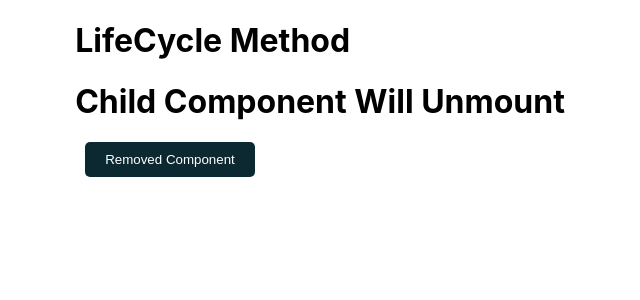
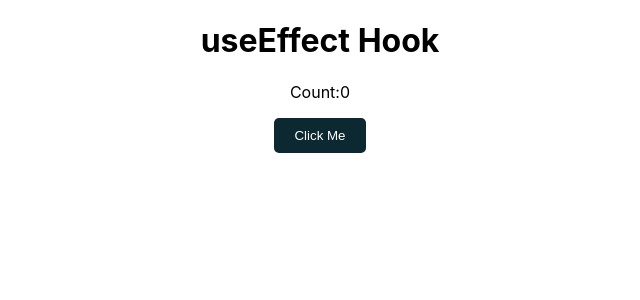
Before and after one commit to AKSHAY0128W/React, a React (Create React App) app: page / in a window 1280 px wide. Shown: the top 300 px of the page, without its empty margins (320-960 px from the left). Built offline with nearby package versions, Linux system fonts and the light colour scheme.

Commit message:
Learn useEffect Hook

```diff
--- a/src/App.js
+++ b/src/App.js
@@ -1,141 +1,27 @@
-import React, { useState } from 'react';
+import React, { useState, useEffect } from 'react';
 import './App.css';
-import User from './Components/user';
-import UserJsx from './Components/user.jsx';
-import Event from './Components/Event';
-import State from './Components/state';
-import Counter from './Components/Counter.jsx';
-import UserCard from './Components/UserCard.jsx';
-import PropsClass from './Components/propsClass.jsx';
-import UserList from './Components/UserList';
-import InputBox from './Components/inputBox.jsx';
-import Toggle from './Components/Toggle.jsx';
-import FormHandling from './Components/FormHandling.jsx';
-import ConditionalRendering from './Components/conditionalRendering.jsx';
-import FormValidation from './Components/formValidation.jsx';
-import FuncProps from './Components/FuncProps.jsx';
-import Constructor from './Components/Constructor.jsx';
-import RenderMethod from './Components/RenderMethod.jsx';
-import ComponentDidMount from './Components/ComponentDidMount.jsx';
-import ComponentDidUpdate from './Components/ComponentDidUpdate.jsx';
-import ShouldComponentUpdate from './Components/ComponentShouldUpdate.jsx';
-import ComponentWIllUnmount from './Components/ComponentWIllUnmount.jsx';
 function App() {
 
-  // function common() {
-  //   return <p>Common component</p>
-  // }
 
-  {/*
-  const userData = [
-    {
-      name: 'bhaskar gupta',
-      age: 25,
-      email: 'abc@gmail.com'
-    },
-    {
-      name: 'john doe',
-      age: 30,
-      email: 'afs@gmail.com'
-    },
-    {
-      name: 'devil doe',
-      age: 35,
-      email: 'adsjansj@gmail.com'
-    }
-  ]
+  const [count, setCount] = useState(0);
 
-
-*/}
-  // const [name, setName] = React.useState("Bhaskar Gupta");
-
-  // pass function as a props
-
-  // const handleButtonClick = () => {
-  //   console.log("Button Clicked");
-  // }
-
-  // const [count, setCount] = useState(0);
-
-
-  // const incrementCount = () => {
-  //   setCount(count + 1);
-  // }
-
-
-
-  // props for learn Lifecycle Render Method in React.
-
-  // const [name, setName] = useState("Bhaskar Gupta");
+  // Example 1
+  useEffect(() => {
+    console.log("useEffect is called");
+    // alert("useEffect is called");
+    console.log("Updating");
+  }, [count])
 
   return (
     <>
-      {/* <div className="App"> */}
-      {/* <h1>Hello World!</h1> */}
-      {/* </div > */}
-      {/* <User /> */}
-      {/* <UserJsx /> */}
-      {/* <Event /> */}
-      {/* <State /> */}
-      {/* <Counter /> */}
-      {/* <h1>Props In React.</h1> */}
-      {/* <hr /> */}
+      <div className="App">
+        <h1>useEffect Hook</h1>
 
-      {/* <UserCard name={name} />
+        <p>Count:{count}</p>
 
-      <button onClick={() => setName("Code4Education")}>Update Props</button>
- */}
+        <button onClick={() => setCount(count + 1)}>Click Me</button>
 
-      {/* {
-        userData.map((user, index) => (
-          <UserCard
-            key={index}
-            name={user.name}
-            age={user.age}
-            email={user.email}
-          />
-        ))
-      } */}
-
-      {/* <PropsClass /> */}
-
-      {/* <InputBox /> */}
-
-      {/* <Toggle /> */}
-
-      {/* <FormHandling /> */}
-
-      {/* <ConditionalRendering /> */}
-
-      {/* <FormValidation /> */}
-
-      {/* <div>
-        <h1>Pass Funtions as a Props</h1>
       </div>
-      <FuncProps handleClick={handleButtonClick} count={count} increment={incrementCount} /> */}
-
-
-      {/* <Constructor /> */}
-
-      {/* <h1>Lifecycle Render Method in React.</h1> */}
-      {/* <RenderMethod name={name} /> */}
-      {/* <RenderMethod /> */}
-
-      {/* <button onClick={() => setName("Akshay Panchal")}>Update Name</button> */}
-
-
-
-      {/* <ComponeneDidMount /> */}
-
-      {/* <ComponentDidUpdate /> */}
-
-
-      {/* <ShouldComponentUpdate /> */}
-
-
-      <ComponentWIllUnmount />
-
-
     </>
   );
 }
```
